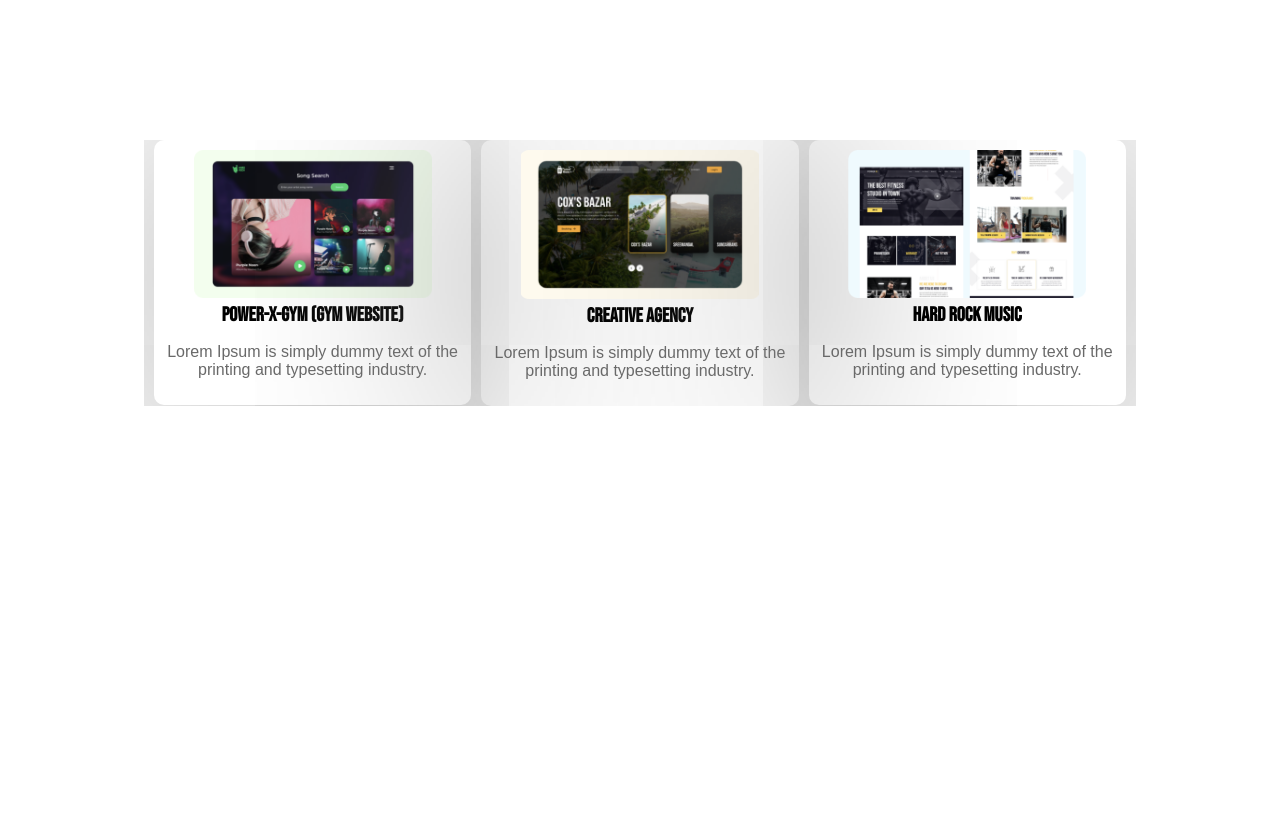
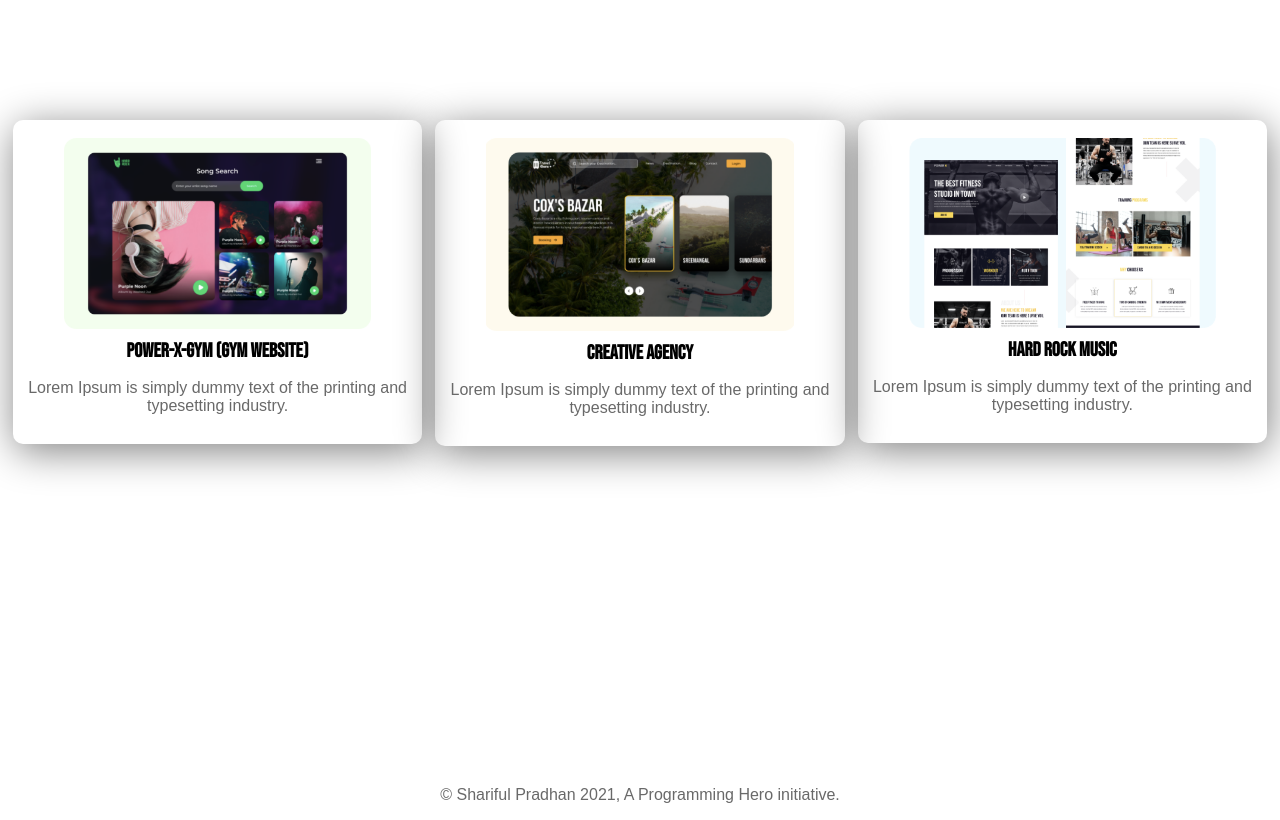
Before and after one commit to SharifulPradhan/my-web-portfolio, a plain HTML site: page index.html in a window 1280 px wide. Shown: the part 1180-2000 px from the top of the page. Before the commit the page ends 1840 px from the top, so only its background shows below. Drawn offline with Linux system fonts and the light colour scheme.

Commit message:
update 3

```diff
--- a/index.html
+++ b/index.html
@@ -30,7 +30,6 @@
     </div>
   </section>
   <section id="project-showcase">
-    <div class="container">
       <div class="box">
         <img src="images/project-image-1.png" alt="project-image-1">
         <h1>Power-x-gym (gym website)</h1>
@@ -46,7 +45,9 @@
         <h1>Hard Rock Music</h1>
         <p>Lorem Ipsum is simply dummy text of the printing and typesetting industry.</p>
       </div>
-    </div>
   </section>
+  <footer>
+    <p>© Shariful Pradhan 2021, A Programming Hero initiative.</p>
+</footer>
 </body>
 </html>
--- a/style.css
+++ b/style.css
@@ -48,15 +48,6 @@ section {
   width: 100%;
 }
 
-.container {
-  width: 80%;
-  margin: auto;
-  overflow: hidden;
-}
-
-#project-showcase {
-  padding: 20px;
-}
 
 .box {
   margin-left: 1%;
@@ -64,15 +55,22 @@ section {
   float: left;
   text-align: center;
   width: 30%;
-  box-shadow: 2px 5px 400px gray;
+  box-shadow: 2px 7px 40px gray;
   border-radius: 10px;
 }
 
 #project-showcase .box h1{
   font-size: 20px;
+
 }
 
 #project-showcase .box img {
   width: 80%;
   height: auto;
+  border: 5px solid white;
+  border-radius: 10px;
 }
+
+footer {
+  text-align: center;
+}
```
